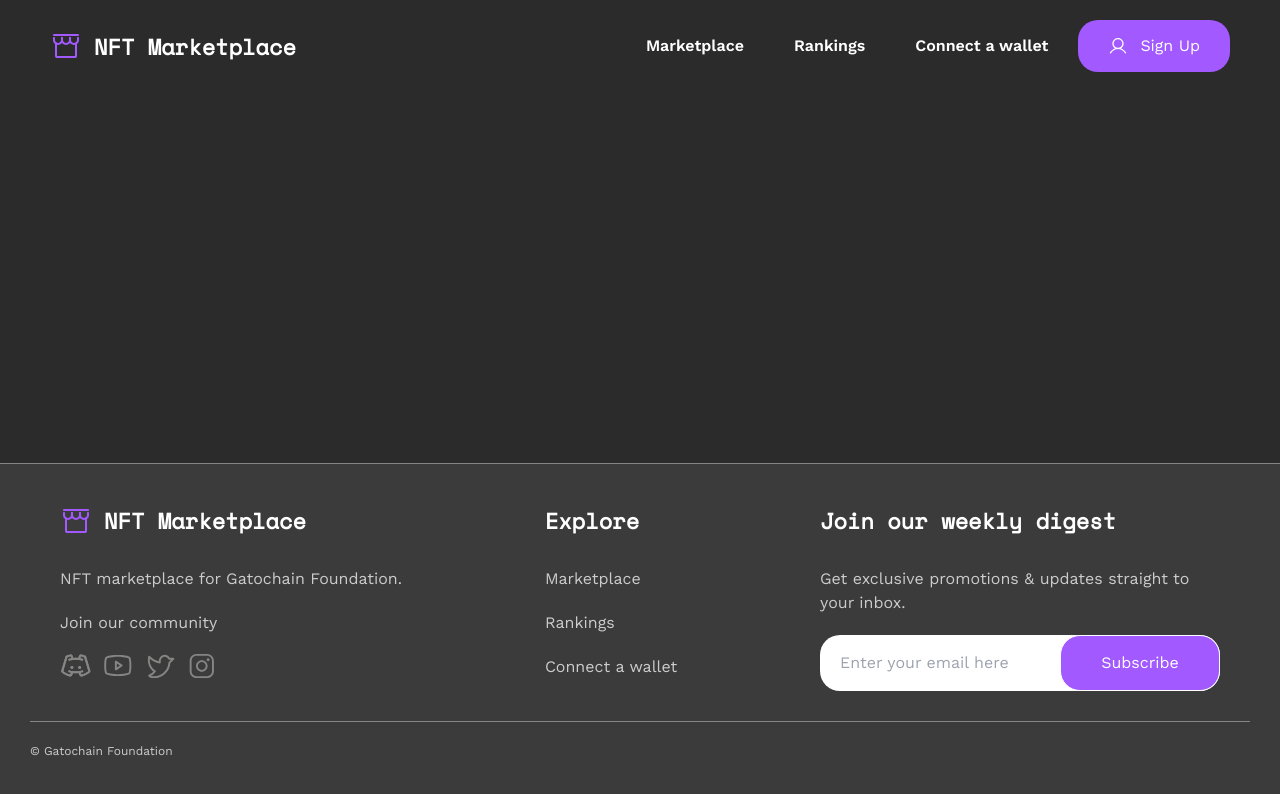
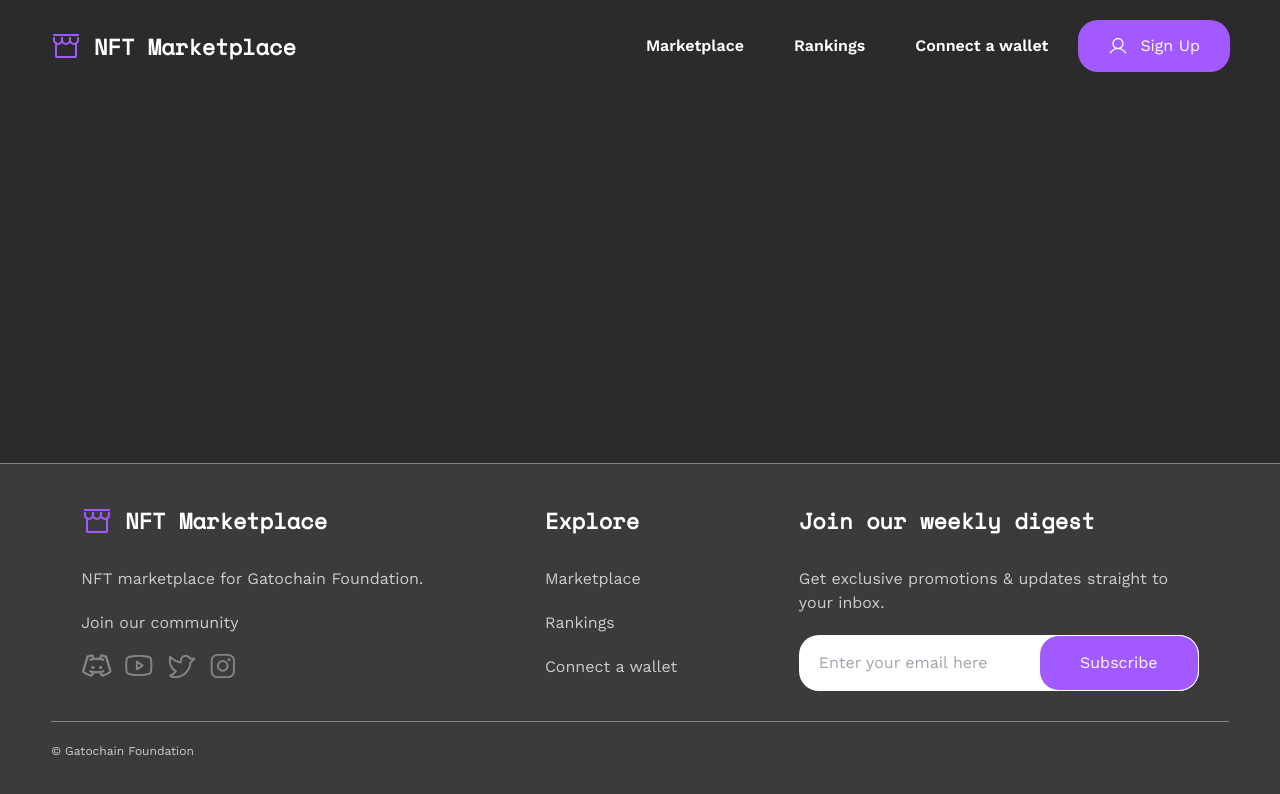
Before and after one commit to webgently/nft-marketplace-frontend, a React (Create React App) app: page / in a window 1280 px wide. Shown: the top 794 px of the page. Built offline with nearby package versions, Linux system fonts and the light colour scheme.

Commit message:
update: footer style

```diff
--- a/src/components/Layouts/Footer/footer.scss
+++ b/src/components/Layouts/Footer/footer.scss
@@ -1,5 +1,5 @@
 footer {
-  @apply flex flex-col items-center bg-second border-t-[1px] border-third px-[20px] xl:px-[30px] 2xl:px-[40px] py-[40px] w-full;
+  @apply flex flex-col items-center bg-second border-t-[1px] border-third px-[20px] xs:px-[4vw] py-[40px] w-full;
   .footer-top {
     @apply flex flex-col md:flex-row justify-between gap-[40px] 2xl:gap-[100px] xs:px-[10px] md:px-[30px] w-full max-w-[1440px];
     h2 {
```
